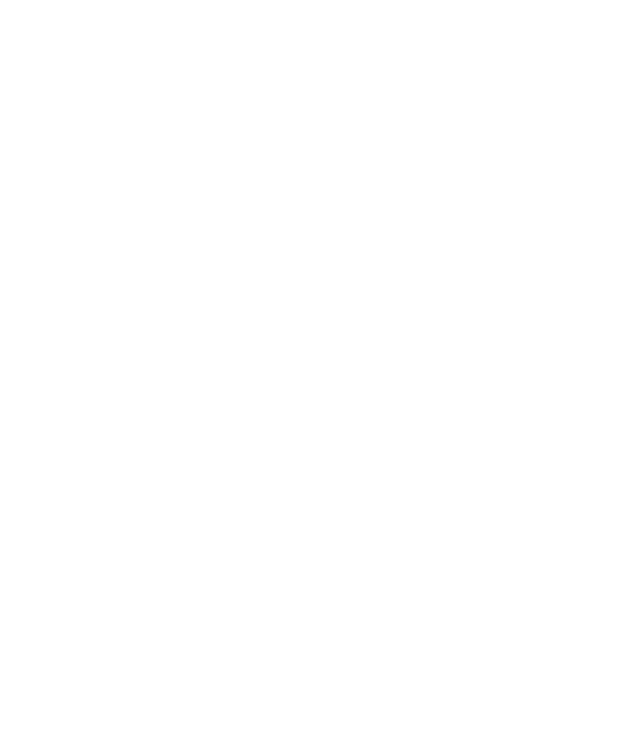
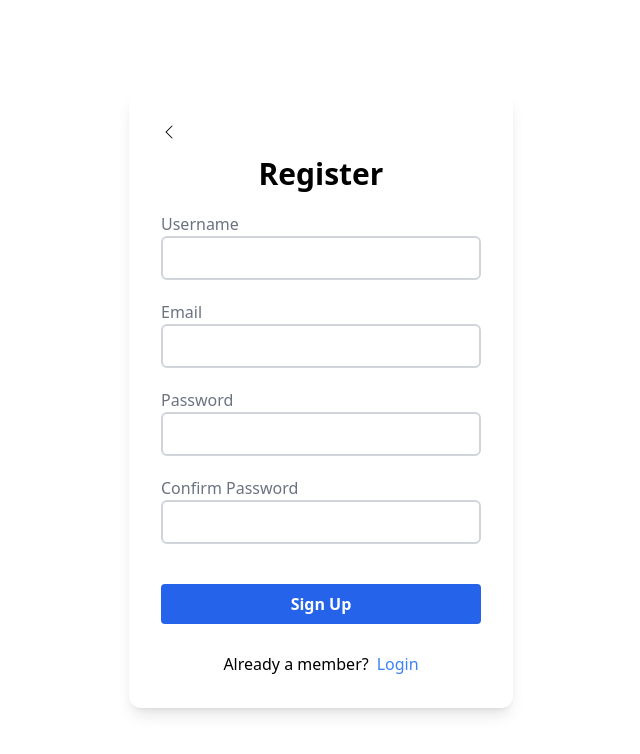
Before and after one commit to jemcap/Meal_Master_App, a React (Vite) app: page /register in a window 1280 px wide. Before the commit this address had no page. Shown: the top 754 px of the page, without its empty margins (319-959 px from the left). Built offline with nearby package versions, Linux system fonts and the light colour scheme.

Commit message:
Feature: Implemented Register and Login components to be added with functionlity later on

```diff
--- a/package.json
+++ b/package.json
@@ -10,12 +10,16 @@
     "preview": "vite preview"
   },
   "dependencies": {
+    "@reduxjs/toolkit": "^2.5.0",
+    "axios": "^1.7.9",
     "react": "^18.3.1",
     "react-dom": "^18.3.1",
+    "react-redux": "^9.2.0",
     "react-router-dom": "^7.1.1"
   },
   "devDependencies": {
     "@eslint/js": "^9.17.0",
+    "@tailwindcss/typography": "^0.5.15",
     "@types/react": "^18.3.17",
     "@types/react-dom": "^18.3.5",
     "@vitejs/plugin-react-swc": "^3.5.0",
--- a/src/App.tsx
+++ b/src/App.tsx
@@ -2,6 +2,8 @@
 
 import Home from "./routes/Home";
 import Layout from "./components/Layout";
+import SignUp from "./routes/SignUp";
+import Login from "./routes/Login";
 
 function App() {
   return (
@@ -10,6 +12,8 @@
         <Route path="/" element={<Layout />}>
           <Route index element={<Home />} />
         </Route>
+        <Route path="/register" element={<SignUp />} />
+        <Route path="/login" element={<Login />} />
       </Routes>
     </BrowserRouter>
   );
--- a/src/components/Landing/Carousel.tsx
+++ b/src/components/Landing/Carousel.tsx
@@ -4,7 +4,7 @@
   const slides = [
     "Not sure what to cook tonight?",
     "Finding it hard to plan your meals?",
-    "Got last-minute plans and no time to cook?",
+    "Got last-minute plans and running out of time?",
     "Need a creative spark?",
     "Craving a new recipe to try?",
   ];
--- a/src/components/Landing/Mission.tsx
+++ b/src/components/Landing/Mission.tsx
@@ -13,7 +13,7 @@
         >
           <path
             d="M985.66,92.83C906.67,72,823.78,31,743.84,14.19c-82.26-17.34-168.06-16.33-250.45.39-57.84,11.73-114,31.07-172,41.86A600.21,600.21,0,0,1,0,27.35V120H1200V95.8C1132.19,118.92,1055.71,111.31,985.66,92.83Z"
-            fill="#F97316" // Orange-500 equivalent
+            fill="#F97316"
           ></path>
         </svg>
       </div>
--- a/src/components/Navbar/Navbar.tsx
+++ b/src/components/Navbar/Navbar.tsx
@@ -1,4 +1,6 @@
 import React, { useState, useEffect } from "react";
+import { Link } from "react-router-dom";
+
 import { Logo } from "../../utils/images";
 
 const Navbar: React.FC = () => {
@@ -43,9 +45,7 @@
           </div>
 
           <div className="hidden md:flex space-x-6">
-            <a href="#home" className="text-black hover:text-teal-200">
-              My account
-            </a>
+            <Link to="/register">My account</Link>
           </div>
 
           <div className="md:hidden">
@@ -90,12 +90,12 @@
             <a href="#about" className="block text-black hover:text-teal-200">
               About
             </a>
-            <a
-              href="#services"
+            <Link
+              to="/register"
               className="block text-black hover:text-teal-200"
             >
               My account
-            </a>
+            </Link>
           </div>
         </div>
       )}
--- /dev/null
+++ b/src/components/User/LoginForm.tsx
@@ -0,0 +1,56 @@
+import React from "react";
+import { Link } from "react-router-dom";
+import UserFormInput from "./UserFormInput";
+
+const LoginForm: React.FC = () => {
+  return (
+    <section className="grid place-items-center h-screen">
+      <div className="card w-96 p-8 bg-base-100 shadow-lg flex flex-col gap-y-4 rounded-xl">
+        <Link to="/" className="btn btn-sm btn-circle btn-outline">
+          <svg
+            xmlns="http://www.w3.org/2000/svg"
+            width="16"
+            height="16"
+            fill="currentColor"
+            className="bi bi-chevron-left"
+            viewBox="0 0 16 16"
+          >
+            <path
+              fill-rule="evenodd"
+              d="M11.354 1.646a.5.5 0 0 1 0 .708L5.707 8l5.647 5.646a.5.5 0 0 1-.708.708l-6-6a.5.5 0 0 1 0-.708l6-6a.5.5 0 0 1 .708 0"
+            />
+          </svg>
+        </Link>
+        <form>
+          <h4 className="text-center text-3xl font-bold capitalize mb-5">
+            Log In
+          </h4>
+          <UserFormInput label="email" type="email" name="email" />
+          <UserFormInput label="password" type="password" name="password" />
+          <div className="flex flex-col items-center justify-center gap-2">
+            <div className="w-full flex flex-col mt-5 justify-center items-center">
+              <button
+                className="w-full bg-blue-600 hover:bg-blue-700 text-white font-bold py-2 px-4 rounded focus:outline-none focus:shadow-outline"
+                type="submit"
+              >
+                Log In
+              </button>
+            </div>
+
+            <p className="text-center mt-5">
+              Don't have an account?
+              <Link
+                to="/register"
+                className="ml-2 link link-hover link-primary capitalize text-blue-500"
+              >
+                Register
+              </Link>
+            </p>
+          </div>
+        </form>
+      </div>
+    </section>
+  );
+};
+
+export default LoginForm;
--- /dev/null
+++ b/src/components/User/RegisterForm.tsx
@@ -0,0 +1,62 @@
+import React, { useState, useEffect } from "react";
+import { Link } from "react-router-dom";
+import UserFormInput from "./UserFormInput";
+
+const RegisterForm: React.FC = () => {
+  return (
+    <section className="grid place-items-center h-screen">
+      <div className="card w-96 p-8 bg-base-100 shadow-lg flex flex-col gap-y-4 rounded-xl">
+        <Link to="/" className="btn btn-sm btn-circle btn-outline">
+          <svg
+            xmlns="http://www.w3.org/2000/svg"
+            width="16"
+            height="16"
+            fill="currentColor"
+            className="bi bi-chevron-left"
+            viewBox="0 0 16 16"
+          >
+            <path
+              fill-rule="evenodd"
+              d="M11.354 1.646a.5.5 0 0 1 0 .708L5.707 8l5.647 5.646a.5.5 0 0 1-.708.708l-6-6a.5.5 0 0 1 0-.708l6-6a.5.5 0 0 1 .708 0"
+            />
+          </svg>
+        </Link>
+        <form>
+          <h4 className="text-center text-3xl font-bold capitalize mb-5">
+            Register
+          </h4>
+          <UserFormInput label="username" type="text" name="username" />
+          <UserFormInput label="email" type="email" name="email" />
+          <UserFormInput label="password" type="password" name="password" />
+          <UserFormInput
+            label="confirm password"
+            type="password"
+            name="comfirm-password"
+          />
+          <div className="flex flex-col items-center justify-center gap-2">
+            <div className="w-full flex flex-col mt-5 justify-center items-center">
+              <button
+                className="w-full bg-blue-600 hover:bg-blue-700 text-white font-bold py-2 px-4 rounded focus:outline-none focus:shadow-outline"
+                type="submit"
+              >
+                Sign Up
+              </button>
+            </div>
+
+            <p className="text-center mt-5">
+              Already a member?
+              <Link
+                to="/login"
+                className="ml-2 link link-hover link-primary capitalize text-blue-500"
+              >
+                Login
+              </Link>
+            </p>
+          </div>
+        </form>
+      </div>
+    </section>
+  );
+};
+
+export default RegisterForm;
--- /dev/null
+++ b/src/components/User/UserFormInput.tsx
@@ -0,0 +1,31 @@
+import React from "react";
+
+type UserFormInputProps = {
+  label: string;
+  type: string;
+  name: string;
+  defaultValue?: string;
+  handleChange?: (e: React.ChangeEvent<HTMLInputElement>) => void;
+};
+
+const UserFormInput: React.FC<UserFormInputProps> = ({
+  label,
+  type,
+  name,
+  defaultValue,
+  handleChange,
+}) => {
+  return (
+    <div className="form-control my-5 flex flex-col">
+      <label className="label-text capitalize text-gray-500">{label}</label>
+      <input
+        type={type}
+        name={name}
+        defaultValue={defaultValue}
+        className="border-2 rounded-md border-gray-300 p-2 focus:outline-none focus:border-blue-500"
+      />
+    </div>
+  );
+};
+
+export default UserFormInput;
--- /dev/null
+++ b/src/routes/Login.tsx
@@ -0,0 +1,11 @@
+import LoginForm from "../components/User/LoginForm";
+
+const Login: React.FC = () => {
+  return (
+    <section className="h-screen flex justify-center items-center">
+      <LoginForm />
+    </section>
+  );
+};
+
+export default Login;
--- /dev/null
+++ b/src/routes/SignUp.tsx
@@ -0,0 +1,11 @@
+import RegisterForm from "../components/User/RegisterForm";
+
+const SignUp: React.FC = () => {
+  return (
+    <section className="h-screen flex justify-center items-center">
+      <RegisterForm />
+    </section>
+  );
+};
+
+export default SignUp;
```
Also changed, not shown: 1 other file (tests, documents, lock files or other folders).
